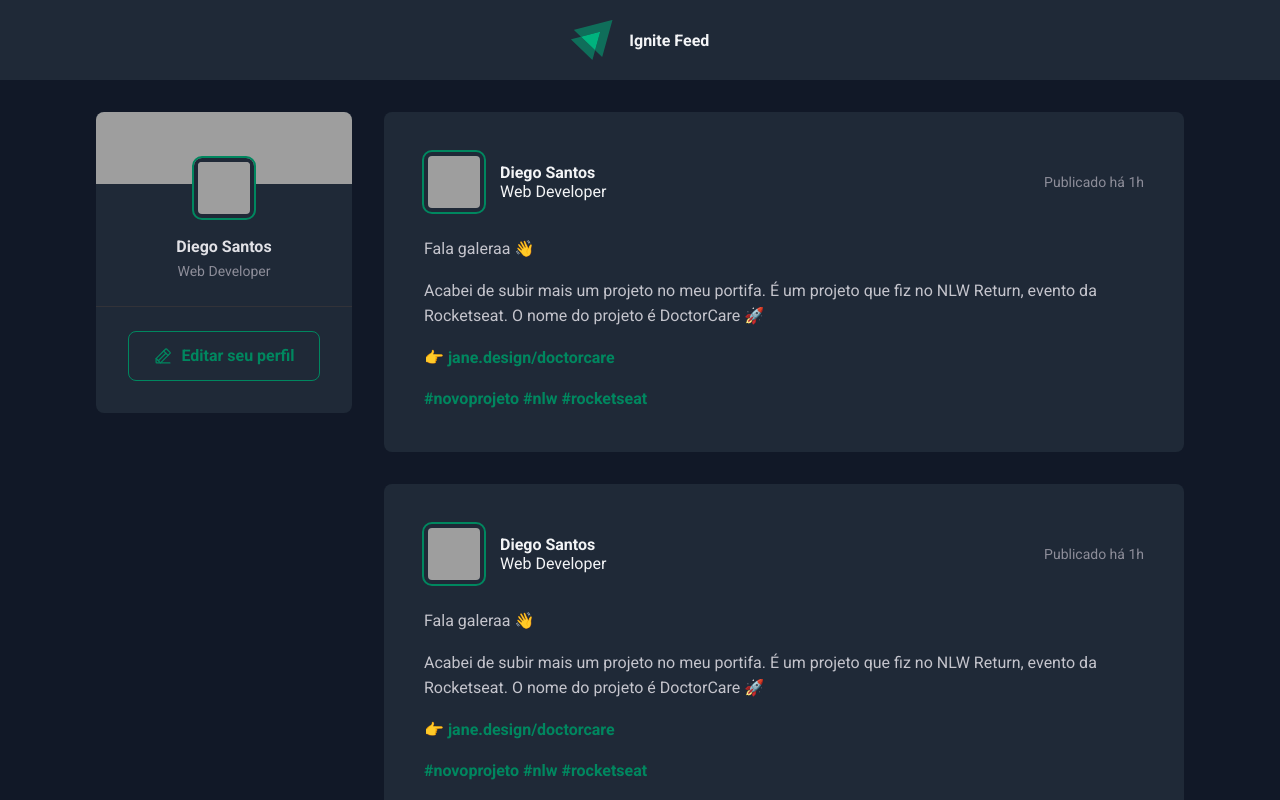
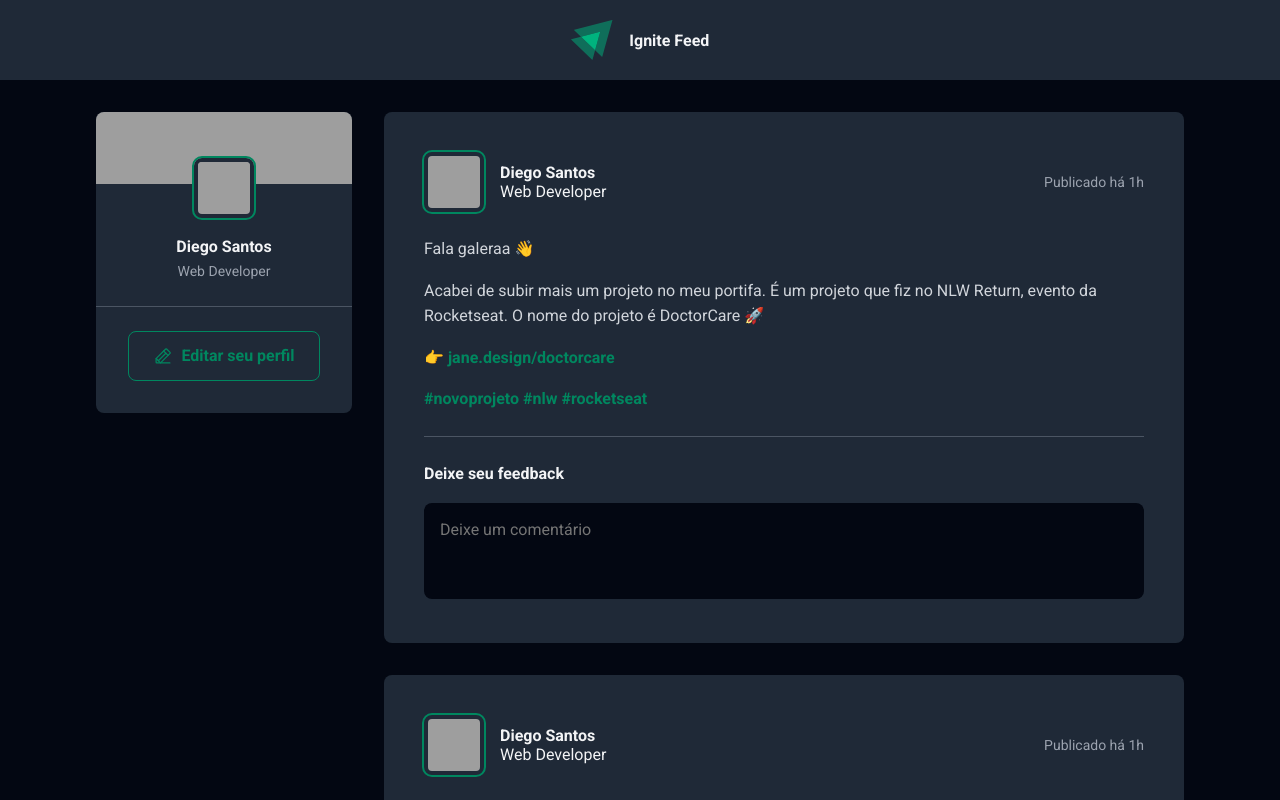
Before and after one commit to Diegodkid/fundamentos-react, a React (Vite) app: page / in a window 1280 px wide. Shown: the top 800 px of the page. Built offline with nearby package versions, Linux system fonts and the light colour scheme; grey boxes are pictures that could not be loaded.

Commit message:
ending commentFor

```diff
--- a/src/components/Post.jsx
+++ b/src/components/Post.jsx
@@ -28,6 +28,15 @@
         <a href="#">#rocketseat</a>
       </p>
     </div>
+
+    <form className={styles.commentForm}>
+      <strong>Deixe seu feedback</strong>
+      <textarea placeholder='Deixe um comentário'/>
+
+      <footer>
+        <button type='submit'>Publicar</button>
+      </footer>
+    </form>
    </article>
   )
 }
--- a/src/components/Post.module.css
+++ b/src/components/Post.module.css
@@ -58,3 +58,57 @@
   border: 4px solid var(--gray-800);
   outline: 2px solid var(--green-500);
 }
+
+.commentForm {
+  width: 100%;
+  margin-top: 1.5rem;
+  padding-top: 1.5rem;
+  border-top: 1px solid var(--gray-600);
+}
+
+.commentForm strong {
+  line-height: 1.6;
+  color: var(--gray-100);
+}
+
+.commentForm textarea {
+  width: 100%;
+  border: 0;
+  background: var(--gray-900);
+  resize: none;
+  height: 6rem;
+  padding: 1rem;
+  border-radius: 8px;
+  color: var(--gray-100);
+  line-height: 1.4;
+  margin-top: 1rem;
+}
+
+.commentForm footer {
+  visibility: hidden;
+  opacity: 0;
+  max-height: 0;
+  transition: all .3s ease;
+}
+
+.commentForm:focus-within footer {
+  visibility: visible;
+  opacity: 1;
+  max-height: 15rem;
+}
+
+.commentForm button {
+  padding: 1rem 1.5rem;
+  margin-top: 1rem;
+  border: 0;
+  background-color: var(--green-500);
+  color: var(--gray-100);
+  font-weight: bold;
+  border-radius: 8px;
+  cursor: pointer;
+  transition: all .2s ease;
+}
+
+.commentForm button:hover {
+  background: var(--green-300);
+}
--- a/src/styles.css
+++ b/src/styles.css
@@ -1,15 +1,20 @@
 :root {
   --white: #fff;
-  --gray-100: #e1e1e6;
-  --gray-300: #c4c4cc;
-  --gray-400: #8d8d99;
-  --gray-600: #323238;
-  --gray-700: #29292e;
+  --gray-100: #f3f4f6;
+  --gray-300: #d1d5db;
+  --gray-400: #9ca3af;
+  --gray-600: #4b5563;
+  --gray-700: #374151;
   --gray-800: #1f2937;
-  --gray-900: #121214;
+  --gray-900: #030712;
 
   --green-300: #00b37e;
   --green-500: #00875f;
+}
+
+:focus {
+  outline: transparent;
+  box-shadow: 0 0 0 2px var(--green-500);
 }
 
 * {
@@ -19,8 +24,8 @@
 }
 
 body {
-  background: #111827;
-  color: #f3f4f6;
+  background: var(--gray-900);
+  color: var(--gray-100);
 }
 
 body, textarea, input, button {
```
